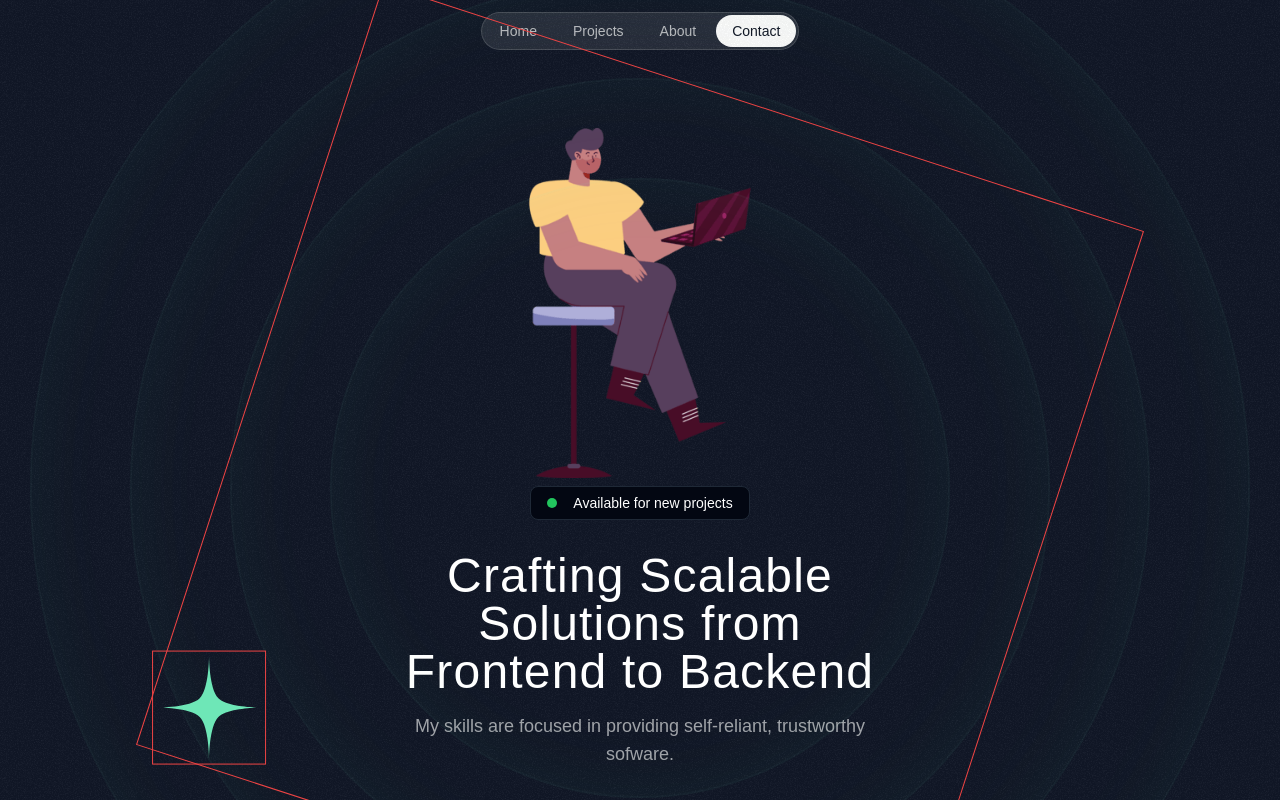
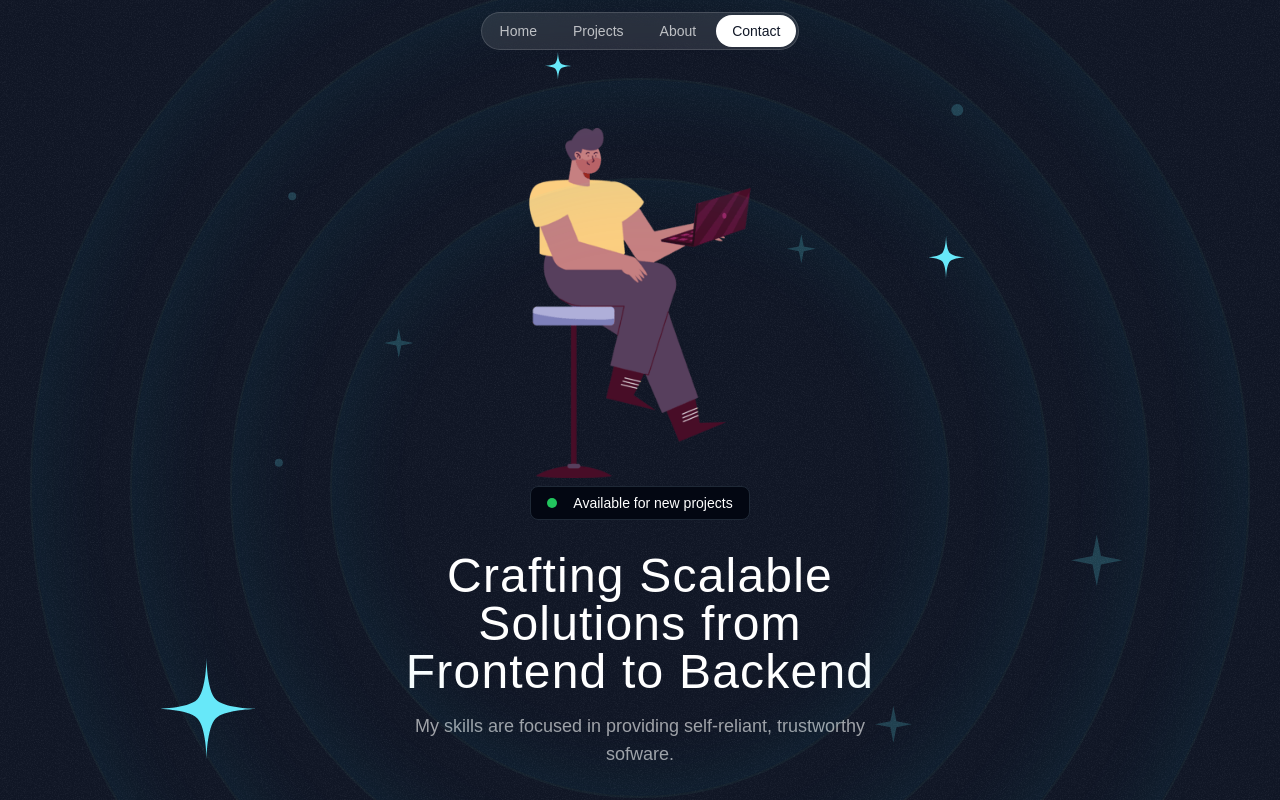
Before and after one commit to IsaiasMalvar/portfolio, a Next.js app: page / in a window 1280 px wide. Shown: the top 800 px of the page. Built offline with nearby package versions, Linux system fonts and the light colour scheme; a web font is replaced by a local one.

Commit message:
Add stars and sparks to orbit element

```diff
--- a/src/app/globals.css
+++ b/src/app/globals.css
@@ -8,6 +8,6 @@
   }
 
   .hero-ring {
-    @apply absolute inset-0  border-2 top-1/2 left-1/2 -translate-x-1/2 -translate-y-1/2 rounded-full border-emerald-300/5 shadow-[0_0_80px_inset] shadow-emerald-300/5;
+    @apply absolute inset-0   border-2 top-1/2 left-1/2 -translate-x-1/2 -translate-y-1/2 rounded-full border-emerald-300/5 shadow-[0_0_80px_inset] shadow-cyan-500/10;
   }
 }
--- a/src/components/HeroOrbit.tsx
+++ b/src/components/HeroOrbit.tsx
@@ -8,7 +8,7 @@ export const HeroOrbit = ({
   return (
     <div className="absolute left-1/2 top-1/2 -translate-x-1/2 -translate-y-1/2 ">
       <div
-        className="border border-red-500"
+        className="flex items-start justify-start"
         style={{
           transform: `rotate(${rotation}deg)`,
           height: `${size}px`,
@@ -16,7 +16,7 @@ export const HeroOrbit = ({
         }}
       >
         <div
-          className="border border-red-500 inline-flex"
+          className="inline-flex"
           style={{
             transform: `rotate(${rotation * -1}deg)`,
           }}
--- a/src/sections/Header.tsx
+++ b/src/sections/Header.tsx
@@ -1,6 +1,6 @@
 export const Header = () => {
   return (
-    <div className="flex justify-center items-center  fixed top-3 w-full">
+    <div className="flex justify-center items-center  fixed top-3 w-full z-10">
       <nav className="flex  gap-1 p-0.5 border border-white/15 rounded-full bg-white/10 backdrop-blur">
         <a href="#" className="nav-item">
           Home
--- a/src/sections/Hero.tsx
+++ b/src/sections/Hero.tsx
@@ -5,11 +5,12 @@ import ArrowDown from "@/assets/icons/arrow-down.svg";
 import grainImage from "@/assets/images/grain.jpg";
 import { HeroOrbit } from "@/components/HeroOrbit";
 import StartIcon from "@/assets/icons/star.svg";
+import SparkleIcon from "@/assets/icons/sparkle.svg";
 
 export const HeroSection = () => {
   return (
     <div className="py-32 md:py-38 lg:py-45 relative z-0 overflow-x-clip">
-      <div className="container">
+      <div className="absolute inset-0 [mask-image:linear-gradient(to_bottom, transparent, black_10%,black_70%,transparent)">
         <div
           className="absolute inset-0 -z-30 opacity-5"
           style={{
@@ -21,8 +22,36 @@ export const HeroSection = () => {
         <div className=" size-[1020px] hero-ring"></div>
         <div className=" size-[1220px] hero-ring"></div>
         <HeroOrbit size={800} rotation={-72}>
-          <StartIcon className="size-28 text-emerald-300" />
+          <StartIcon className="size-28 text-cyan-300" />
         </HeroOrbit>
+        <HeroOrbit size={640} rotation={34}>
+          <StartIcon className="size-8 text-cyan-300" />
+        </HeroOrbit>
+        <HeroOrbit size={590} rotation={98}>
+          <StartIcon className="size-12 text-cyan-300" />
+        </HeroOrbit>
+        <HeroOrbit size={430} rotation={-14}>
+          <SparkleIcon className="size-8 text-cyan-300/20" />
+        </HeroOrbit>
+        <HeroOrbit size={440} rotation={79}>
+          <SparkleIcon className="size-8 text-cyan-300/20" />
+        </HeroOrbit>
+        <HeroOrbit size={530} rotation={178}>
+          <SparkleIcon className="size-10 text-cyan-300/20" />
+        </HeroOrbit>
+        <HeroOrbit size={710} rotation={144}>
+          <SparkleIcon className="size-14 text-cyan-300/20" />
+        </HeroOrbit>
+        <HeroOrbit size={710} rotation={85}>
+          <div className="size-3 rounded-full bg-cyan-300/20"></div>
+        </HeroOrbit>
+        <HeroOrbit size={520} rotation={-41}>
+          <div className="size-2 rounded-full bg-cyan-300/20"></div>
+        </HeroOrbit>
+        <HeroOrbit size={650} rotation={-5}>
+          <div className="size-2 rounded-full bg-cyan-300/20"></div>
+        </HeroOrbit>
+      </div>
 
       <div className="flex flex-col items-center ">
         <Image
@@ -32,9 +61,7 @@ export const HeroSection = () => {
         />
         <div className="bg-gray-950 border border-gray-800 px-4 py-1.5 inline-flex items-center gap-4 rounded-lg mt-2">
           <div className="bg-green-500 size-2.5 rounded-full"></div>
-            <div className="text-sm font-medium">
-              Available for new projects
-            </div>
+          <div className="text-sm font-medium">Available for new projects</div>
         </div>
       </div>
       <div className="max-w-lg mx-auto">
@@ -42,8 +69,7 @@ export const HeroSection = () => {
           Crafting Scalable Solutions from Frontend to Backend
         </h1>
         <p className="mt-4 text-center text-white/60 md:text-lg">
-            My skills are focused in providing self-reliant, trustworthy
-            sofware.
+          My skills are focused in providing self-reliant, trustworthy sofware.
         </p>
       </div>
       <div className="flex flex-col md:flex-row justify-center items-center mt-8 gap-4">
@@ -57,6 +83,5 @@ export const HeroSection = () => {
         </button>
       </div>
     </div>
-    </div>
   );
 };
```
Lines whose indentation alone changed are shown as unchanged.
